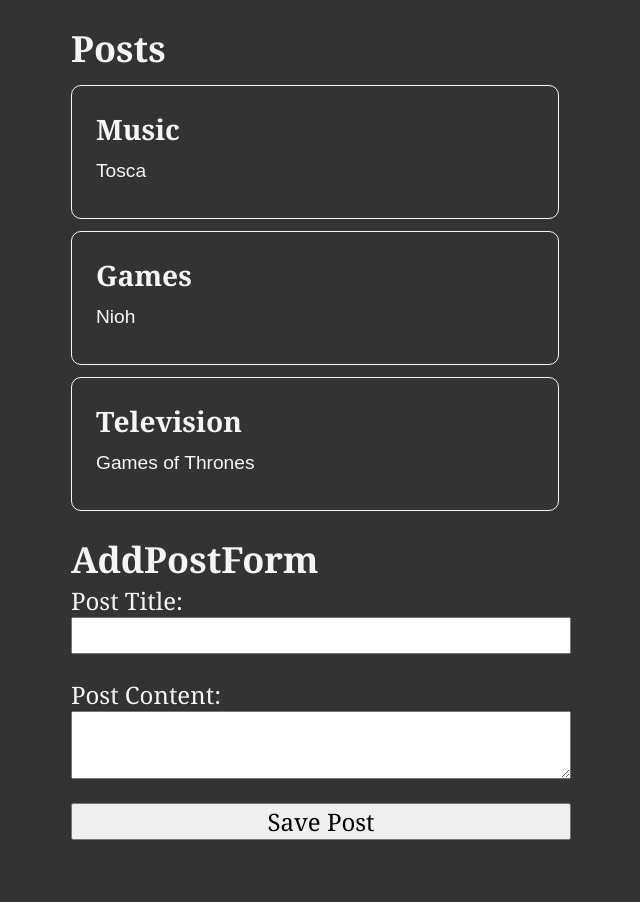
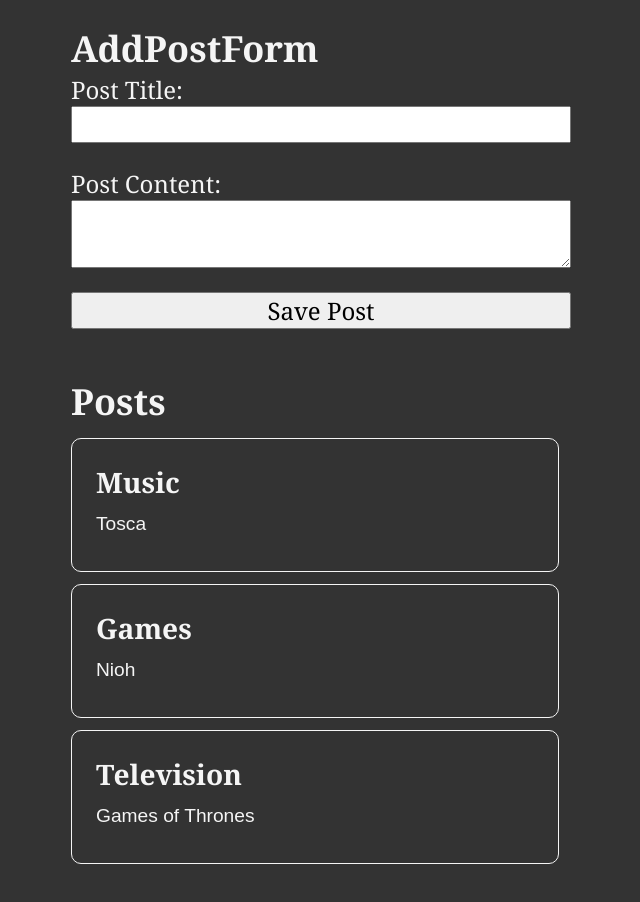
Before and after one commit to vidalglez/react-posts, a React (Create React App) app: page / in a window 1280 px wide. Shown: the top 902 px of the page, without its empty margins (319-959 px from the left). Built offline with nearby package versions, Linux system fonts and the light colour scheme.

Commit message:
feature: implementing addpost click event and dispatch to add post form

```diff
--- a/src/App.js
+++ b/src/App.js
@@ -5,8 +5,8 @@ import AddPostForm from './features/posts/AddPostForm';
 function App() {
     return (
         <main className="App">
+            <AddPostForm />
             <PostsList />
-            <AddPostForm />
         </main>
     );
 }
--- a/src/features/posts/AddPostForm.js
+++ b/src/features/posts/AddPostForm.js
@@ -1,12 +1,29 @@
 import {useState} from "react";
+import {useDispatch} from "react-redux";
+import {nanoid} from "@reduxjs/toolkit";
+import {addPost} from "./postsSlice"
 
 const AddPostForm = () => {
 
     const [title, setTitle] = useState("");
     const [content, setContent] = useState("");
 
+    const dispatch = useDispatch();
+
     const onTitleChange = (e) => setTitle(e.target.value);
     const onContentChange = (e) => setContent(e.target.value)
+
+    const onSavePostClicked = () => {
+        if(title && content) {
+            dispatch(addPost({
+                id: nanoid(),
+                title,
+                content,
+            }));
+            setTitle('')
+            setContent('')
+        }
+    }
 
     return (
         <section>
@@ -27,7 +44,12 @@ const AddPostForm = () => {
                     value={content}
                     onChange={onContentChange}
                 />
-                <button type="button">Save Post</button>
+                <button
+                    type="button"
+                    onClick={onSavePostClicked}
+                >
+                    Save Post
+                </button>
             </form>
         </section>)
 }
```
